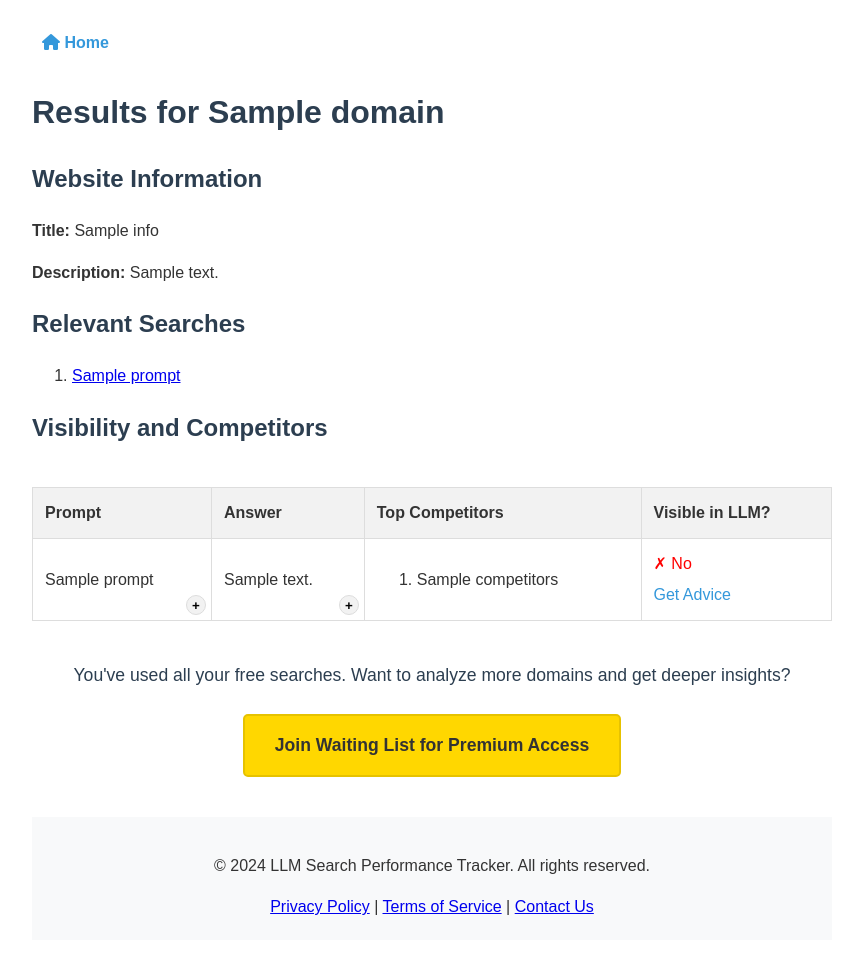
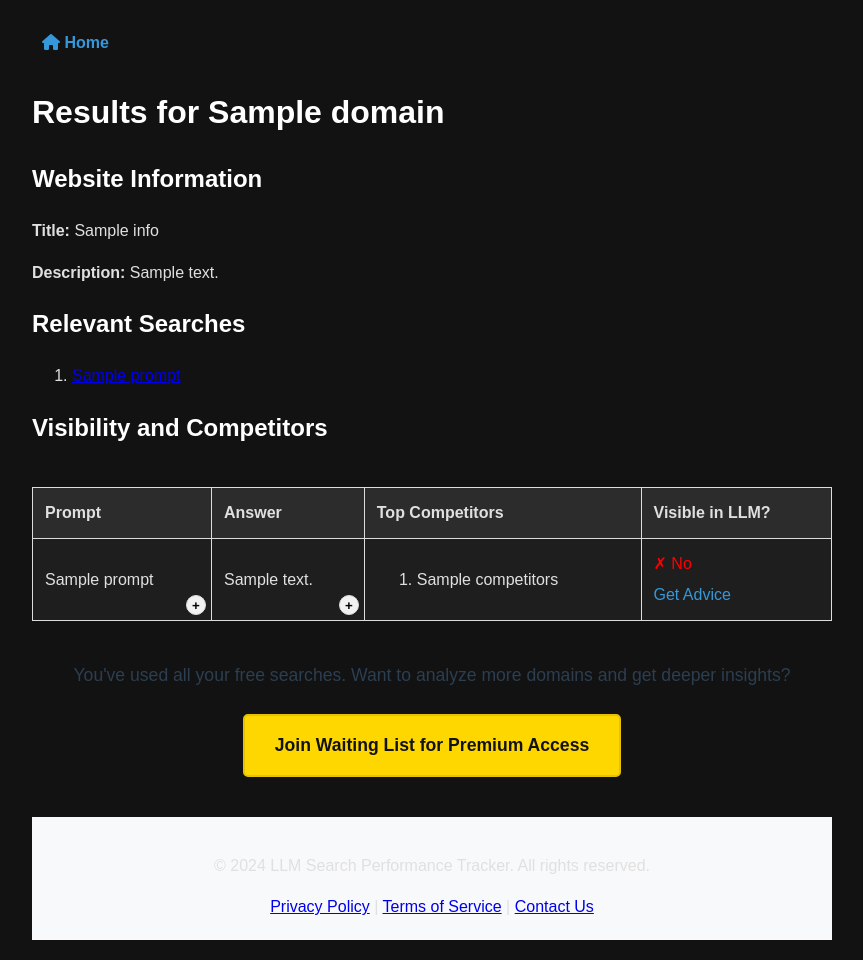
Before and after one commit to BenUsername/rank4ai, a Python web app: template templates/result.html in a window 1280 px wide. Shown: the whole page, without its empty margins (208-1071 px from the left). Run offline with Jinja, Linux system fonts and the light colour scheme; the template is opened without the code that fills it: most values are stand-ins (such as "Sample title", 1, 10 or a date in 2020).

Commit message:
dark theme

```diff
--- a/static/styles.css
+++ b/static/styles.css
@@ -1,14 +1,15 @@
 body {
     font-family: Arial, sans-serif;
     line-height: 1.6;
-    color: #333;
+    color: #e0e0e0;  /* Light gray for better readability */
+    background-color: #121212;  /* Dark gray, not pure black for less strain */
     max-width: 800px;
     margin: 0 auto;
     padding: 20px;
 }
 
 h1, h2 {
-    color: #2c3e50;
+    color: #ffffff;  /* White for headers */
 }
 
 input[type="text"], input[type="submit"] {
@@ -258,7 +259,8 @@ th {
 }
 
 .modal-content {
-    background-color: #fefefe;
+    background-color: #1e1e1e;
+    color: #e0e0e0;
     margin: 5% auto;
     padding: 40px;
     border: 1px solid #888;
@@ -272,7 +274,7 @@ th {
 }
 
 .close {
-    color: #aaa;
+    color: #e0e0e0;
     position: absolute;
     top: 20px;
     right: 30px;
@@ -283,7 +285,7 @@ th {
 
 .close:hover,
 .close:focus {
-    color: #000;
+    color: #ffffff;
     text-decoration: none;
 }
 
@@ -633,3 +635,42 @@ footer {
         font-size: 1em;
     }
 }
+
+.hero, .intro, .how-it-works, .sample-result, .testimonials, .comparison, .faq {
+    background-color: #1e1e1e;  /* Slightly lighter than the body for contrast */
+    color: #e0e0e0;
+    border-radius: 8px;
+    padding: 20px;
+    margin-bottom: 20px;
+}
+
+table {
+    background-color: #1e1e1e;
+    color: #e0e0e0;
+}
+
+th {
+    background-color: #2c2c2c;
+}
+
+.cta-button, .cta-button-secondary {
+    background-color: #4db8ff;
+    color: #121212;
+}
+
+.cta-button:hover, .cta-button-secondary:hover {
+    background-color: #80ccff;
+}
+
+.waiting-list-button {
+    background-color: #ffd700;
+    color: #121212;
+}
+
+.waiting-list-button:hover {
+    background-color: #ffec8b;
+}
+
+.error {
+    color: #ff6b6b;  /* Light red for errors */
+}
```
